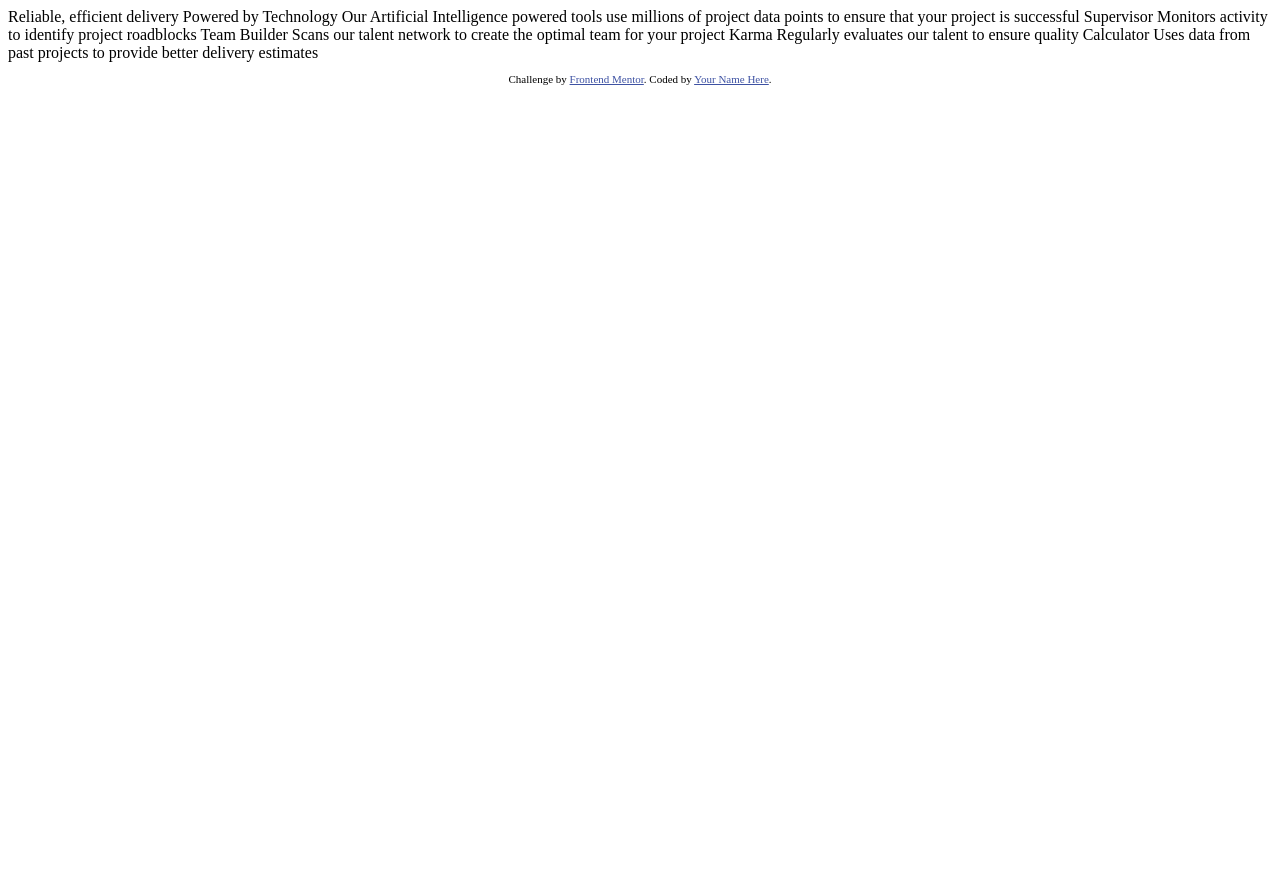
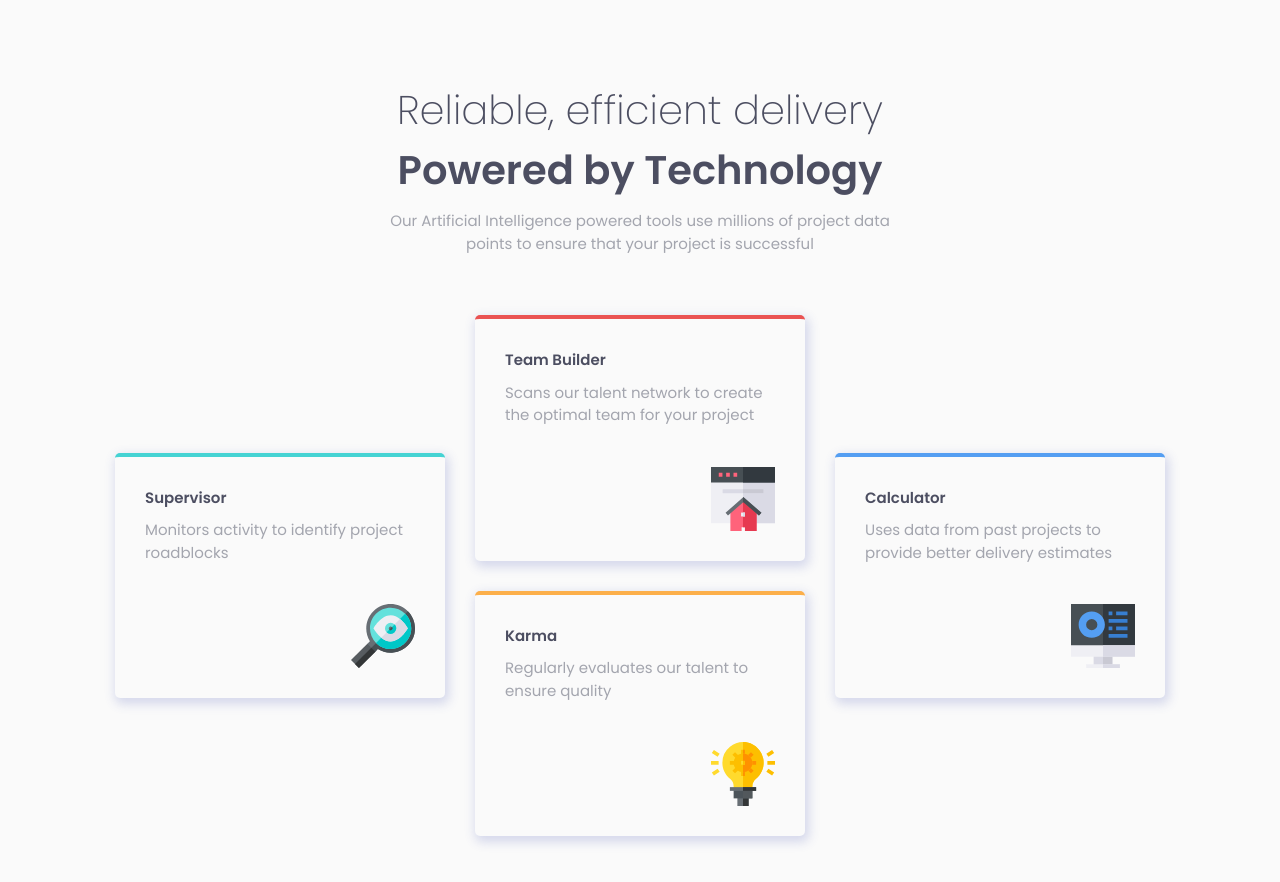
Before and after one commit to chen-yo/four-card-feature-section-master, a plain HTML site: page index.html in a window 1280 px wide. Before the commit the page ends 800 px from the top, so only its background shows below. Drawn offline with Linux system fonts and the light colour scheme.

Commit message:
first attempt

```diff
--- a/index.html
+++ b/index.html
@@ -1,45 +1,107 @@
 <!DOCTYPE html>
 <html lang="en">
   <head>
-  <meta charset="UTF-8">
-  <meta name="viewport" content="width=device-width, initial-scale=1.0"> <!-- displays site properly based on user's device -->
+    <meta charset="UTF-8" />
+    <meta name="viewport" content="width=device-width, initial-scale=1.0" />
+    <!-- displays site properly based on user's device -->
 
-  <link rel="icon" type="image/png" sizes="32x32" href="./images/favicon-32x32.png">
+    <link
+      rel="icon"
+      type="image/png"
+      sizes="32x32"
+      href="./images/favicon-32x32.png"
+    />
+    <link rel="preconnect" href="https://fonts.googleapis.com" />
+    <link rel="preconnect" href="https://fonts.gstatic.com" crossorigin />
+    <link
+      href="https://fonts.googleapis.com/css2?family=Poppins:ital,wght@0,100;0,200;0,300;0,400;0,500;0,600;0,700;0,800;0,900;1,100;1,200;1,300;1,400;1,500;1,600;1,700;1,800;1,900&display=swap"
+      rel="stylesheet"
+    />
+    <link rel="stylesheet" href="style.css" />
 
     <title>Frontend Mentor | Four card feature section</title>
 
     <!-- Feel free to remove these styles or customise in your own stylesheet 👍 -->
     <style>
-    .attribution { font-size: 11px; text-align: center; }
-    .attribution a { color: hsl(228, 45%, 44%); }
+      .attribution {
+        font-size: 11px;
+        text-align: center;
+      }
+      .attribution a {
+        color: hsl(228, 45%, 44%);
+      }
     </style>
   </head>
   <body>
+    <div class="container">
+      <header class="header">
+        <h1 class="header__title">
+          Reliable, efficient delivery <br /><span class="header__by"
+            >Powered by Technology</span
+          >
+        </h1>
+        <p class="lead">
+          Our Artificial Intelligence powered tools use millions of project data
+          points to ensure that your project is successful
+        </p>
+      </header>
+      <main>
+        <div class="cards">
+          <div class="col">
+            <article class="card card--border-top-cyan">
+              <header>
+                <h2>Supervisor</h2>
+              </header>
+              <p>Monitors activity to identify project roadblocks</p>
+              <img
+                class="card__image"
+                src="./images/icon-supervisor.svg"
+                alt=""
+              />
+            </article>
+          </div>
+          <div class="col middle">
+            <article class="card card--border-top-red">
+              <header>
+                <h2>Team Builder</h2>
+              </header>
+              <p>
+                Scans our talent network to create the optimal team for your
+                project
+              </p>
+              <img
+                class="card__image"
+                src="./images/icon-team-builder.svg"
+                alt=""
+              />
+            </article>
 
-  Reliable, efficient delivery
-  Powered by Technology
-
-  Our Artificial Intelligence powered tools use millions of project data points
-  to ensure that your project is successful
-
-  Supervisor
-  Monitors activity to identify project roadblocks
-
-  Team Builder
-  Scans our talent network to create the optimal team for your project
-
-  Karma
-  Regularly evaluates our talent to ensure quality
-
-  Calculator
-  Uses data from past projects to provide better delivery estimates
-
-
-  <footer>
-    <p class="attribution">
-      Challenge by <a href="https://www.frontendmentor.io?ref=challenge" target="_blank">Frontend Mentor</a>.
-      Coded by <a href="#">Your Name Here</a>.
+            <article class="card card--border-top-orange">
+              <header>
+                <h2>Karma</h2>
+              </header>
+              <p>Regularly evaluates our talent to ensure quality</p>
+              <img class="card__image" src="./images/icon-karma.svg" alt="" />
+            </article>
+          </div>
+          <div class="col">
+            <article class="card card--border-top-blue">
+              <header>
+                <h2>Calculator</h2>
+              </header>
+              <p>
+                Uses data from past projects to provide better delivery
+                estimates
               </p>
-  </footer>
+              <img
+                class="card__image"
+                src="./images/icon-calculator.svg"
+                alt=""
+              />
+            </article>
+          </div>
+        </div>
+      </main>
+    </div>
   </body>
 </html>
--- /dev/null
+++ b/style.css
@@ -0,0 +1,135 @@
+*,
+*::before,
+*::after {
+  margin: 0;
+  padding: 0;
+  font: inherit;
+  box-sizing: border-box;
+}
+
+:root {
+  --font-weight-light: 200;
+  --font-weight-regular: 400;
+  --font-weight-bold: 600;
+
+  --clr-red: hsl(0, 78%, 62%);
+  --clr-cyan: hsl(180, 62%, 55%);
+  --clr-orange: hsl(34, 97%, 64%);
+  --clr-blue: hsl(212, 86%, 64%);
+
+  --clr-netural-900: hsl(234, 12%, 34%);
+  --clr-netural-400: hsl(229, 6%, 66%);
+  --clr-netural-100: hsl(0, 0%, 98%);
+}
+
+html {
+  font-size: 62.5%;
+  height: 100%;
+}
+
+body {
+  background-color: var(--clr-netural-100);
+  font-family: "Poppins", sans-serif;
+  font-weight: var(--font-weight-regular);
+  font-size: 1.5rem;
+  color: var(--clr-netural-400);
+  line-height: 1.5;
+
+  display: flex;
+  flex-direction: column;
+  justify-content: center;
+  align-items: center;
+
+  min-height: 100vh;
+}
+
+h1,
+h2 {
+  color: var(--clr-netural-900);
+  font-weight: var(--font-weight-bold);
+}
+
+.container {
+  max-width: 1110px;
+  margin: 0 auto;
+  padding: 8rem 3rem;
+}
+
+.header {
+  text-align: center;
+  max-width: 500px;
+  margin-bottom: 6rem;
+  margin-inline: auto;
+}
+
+.header__title {
+  margin-bottom: 1rem;
+  font-size: 2.5rem;
+  font-weight: var(--font-weight-light);
+}
+
+.header__by {
+  font-weight: var(--font-weight-bold);
+}
+
+.cards {
+  --gap: 3rem;
+  display: flex;
+  flex-direction: column;
+  gap: var(--gap);
+}
+
+.cards > * {
+  flex: 1;
+}
+.col {
+  display: flex;
+  flex-direction: column;
+  justify-content: center;
+  gap: var(--gap);
+}
+
+.card {
+  display: flex;
+  flex-direction: column;
+  align-items: flex-start;
+  gap: 1rem;
+
+  background-color: var(--clr-netural-100);
+  box-shadow: 2px 4px 11px 2px hsla(231, 48%, 48%, 0.2);
+  border-radius: 5px;
+  padding: 3rem;
+  --border-top: 4px;
+}
+
+.card__image {
+  margin-top: 3rem;
+  display: block;
+  align-self: flex-end;
+}
+
+.card--border-top-red {
+  border-top: var(--border-top) solid var(--clr-red);
+}
+.card--border-top-cyan {
+  border-top: var(--border-top) solid var(--clr-cyan);
+}
+.card--border-top-orange {
+  border-top: var(--border-top) solid var(--clr-orange);
+}
+.card--border-top-blue {
+  border-top: var(--border-top) solid var(--clr-blue);
+}
+
+@media (min-width: 600px) {
+  .header__title {
+    font-size: 4rem;
+  }
+  .cards {
+    flex-direction: row;
+  }
+
+  h1 {
+    font-size: 3rem;
+  }
+}
```
Also changed, not shown: Screenshot-2024-05-23.jpg (added), 3 other files. Lines whose indentation alone changed are shown as unchanged.
